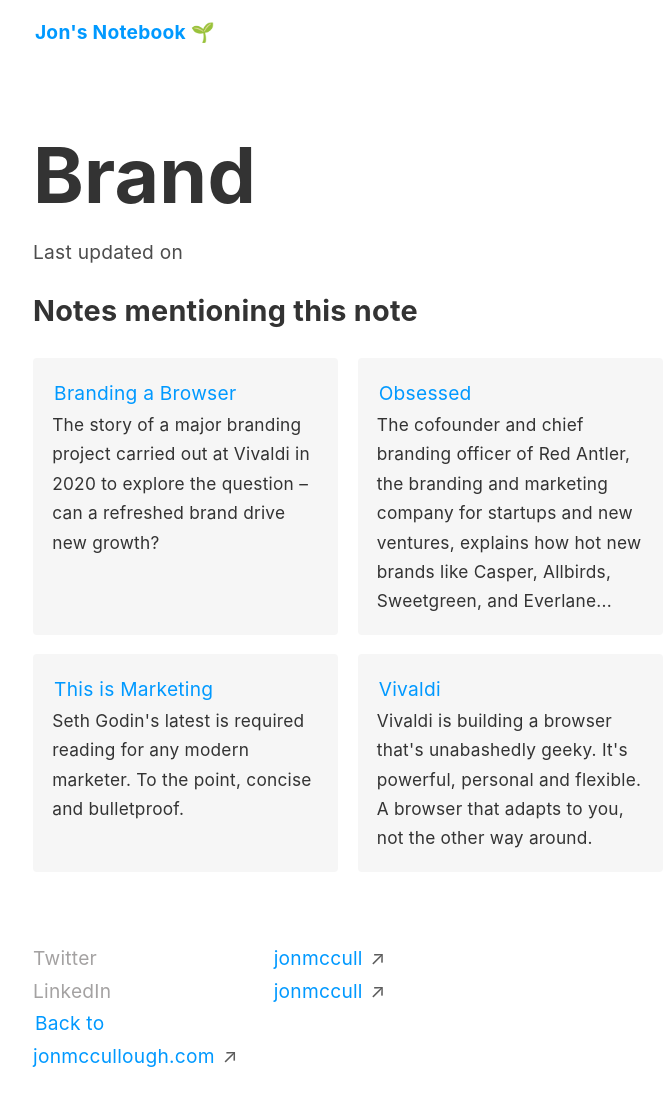
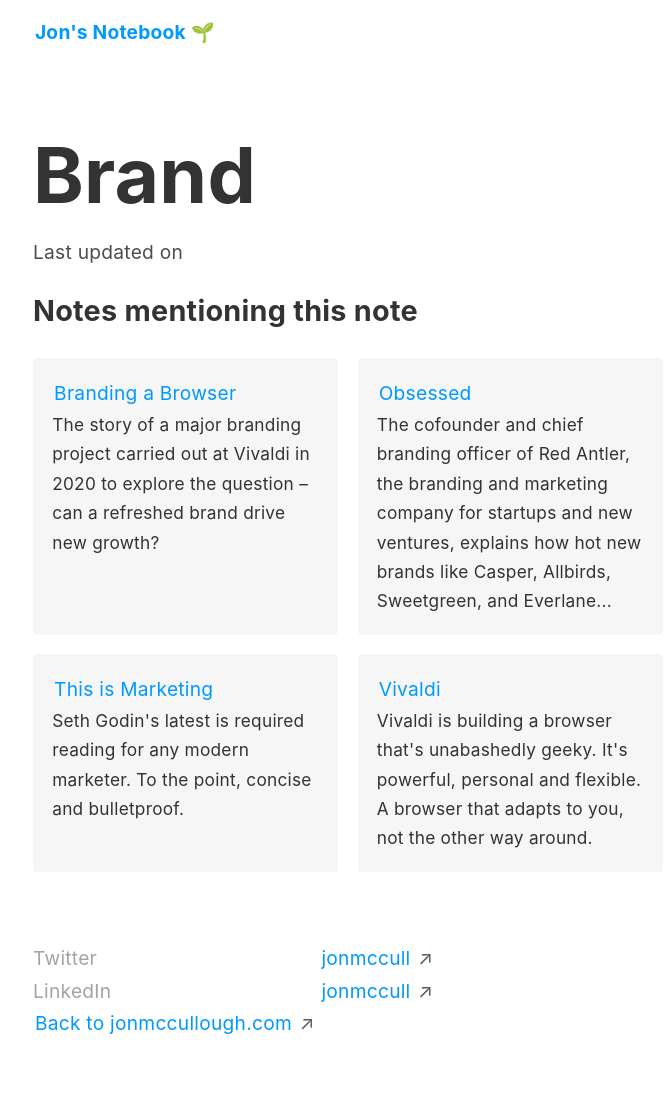
Before and after one commit to jonmccull/digital-garden, a Jekyll site: the page built from _notes/brand.md, in a window 1280 px wide. Shown: the whole page, without its empty margins (292-964 px from the left). Built offline with Jekyll 4.4.1, drawn with Linux system fonts in a browser that asks for light colours; after the commit the page ends 1080 px from its top, so only the background shows below that.

Commit message:
Adjust width of social links columns

```diff
--- a/_includes/social-links.html
+++ b/_includes/social-links.html
@@ -1,11 +1,11 @@
 <!-- Social links list -->
 <div class="social-links">
-	<div style="position: relative; width: 25%; float: left; display: block;">
+	<div style="position: relative; width: 30%; float: left; display: block;">
 	  <p class="grey-text" style="margin: 0;">Twitter</p>
 	  <p class="grey-text" style="margin: 0;">LinkedIn</p>
 	  <p style="margin: 0;"><a class="internal-link" href="https://jonmccullough.com/">Back to jonmccullough.com</a> ↗</p>
 	</div>
-	<div style="position: relative; width: 75%; float: left; display: block;">
+	<div style="position: relative; width: 70%; float: left; display: block;">
 	  <p style="margin: 0;"><a target="blank" href="https://twitter.com/jonmccull">jonmccull</a> ↗</p>
 	  <p style="margin: 0;"><a target="blank" href="https://www.linkedin.com/in/jonmccullough/">jonmccull</a> ↗</p>
 	</div>
```
